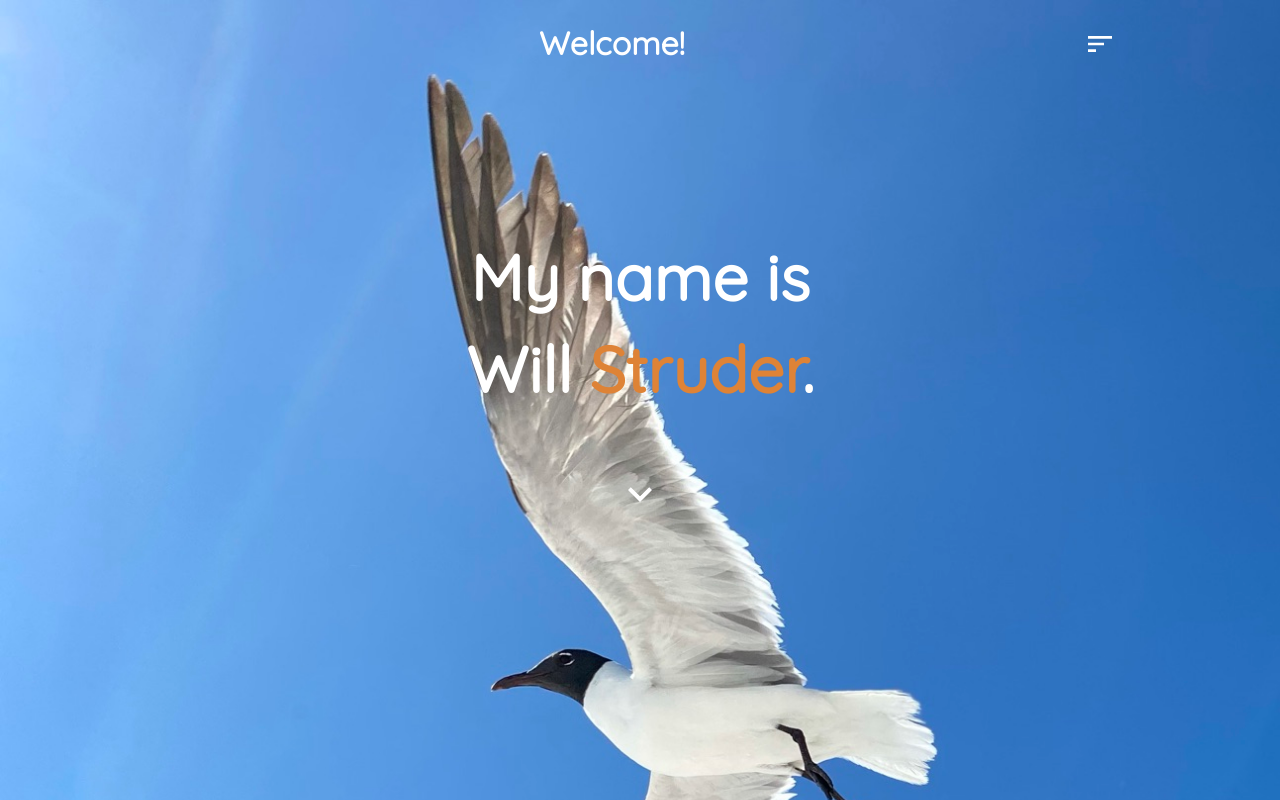
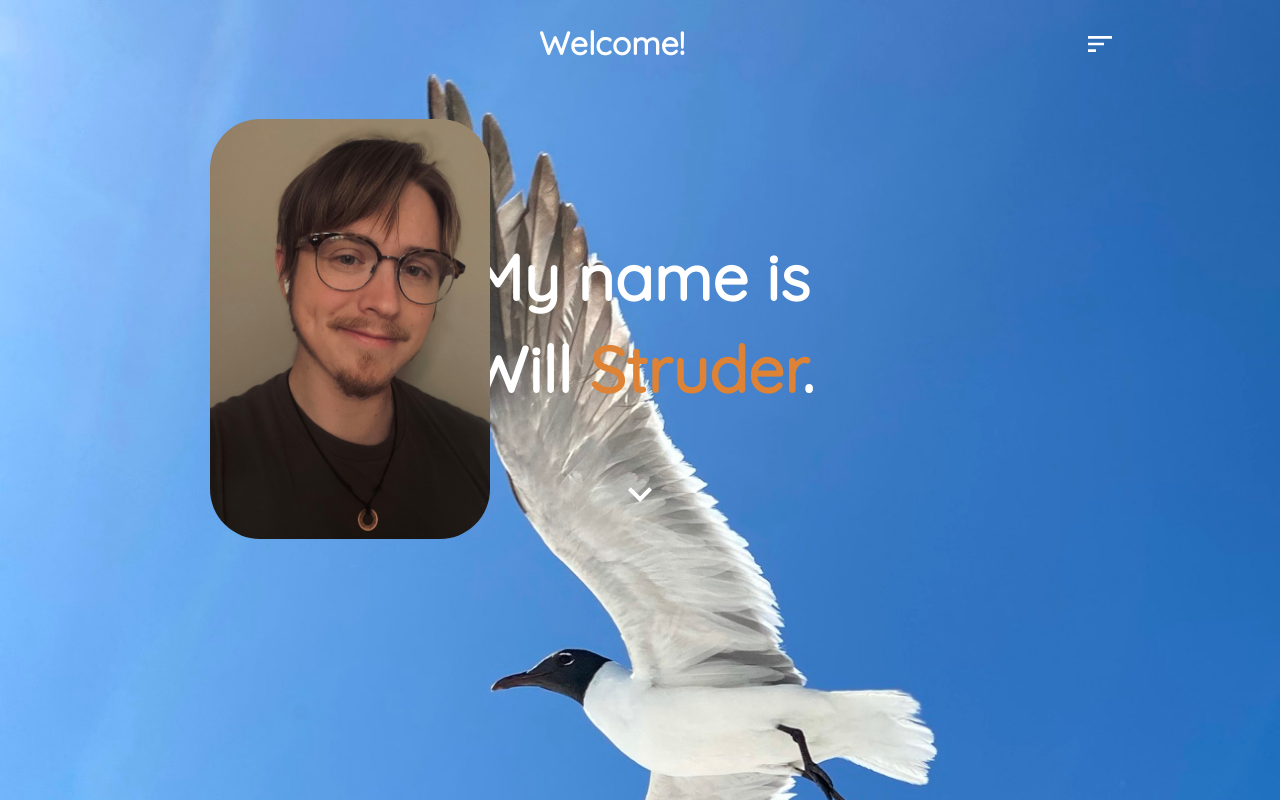
Before and after one commit to willstrudel/React-Portfolio, a React (Create React App) app in the folder react-portfolio/: page / in a window 1280 px wide. Shown: the top 800 px of the page. Built offline with nearby package versions, Linux system fonts and the light colour scheme.

Commit message:
Imported profile pic and edited header components

```diff
--- a/react-portfolio/src/components/Header.js
+++ b/react-portfolio/src/components/Header.js
@@ -4,6 +4,7 @@ import { AppBar, Collapse, IconButton, Toolbar } from '@material-ui/core';
 import SortIcon from '@material-ui/icons/Sort';
 import ExpandMoreIcon from '@material-ui/icons/ExpandMore';
 import { Link as Scroll } from 'react-scroll';
+
 
 const useStyles = makeStyles((theme) => ({
     root: {
@@ -46,6 +47,15 @@ const useStyles = makeStyles((theme) => ({
         color: '#fff',
         fontSize: '3rem',
     },
+    pic: {
+        position: 'absolute',
+        resizeMode: 'contain',
+        height: 420,
+        margin: '30px',
+        borderRadius: 100 / 2,
+        overflow: "hidden",
+        left: 180,
+    },
 }));
 
 
@@ -62,11 +72,17 @@ export default function Header() {
             <h1 className={classes.appbarTitle}>
                  Welcome!
             </h1>
+
                 <IconButton>
                     <SortIcon className={classes.icon}/>
                  </IconButton>
+
            </Toolbar>
+            <div>
+            <img className={classes.pic} src='/assets/headshot.jpeg' alt="Logo" />
+            </div>
         </AppBar>
+
 
         <Collapse in={checked}
         { ... (checked ? { timeout: 1000 } : {})}
```
Also changed, not shown: react-portfolio/public/assets/headshot.jpeg (added).
